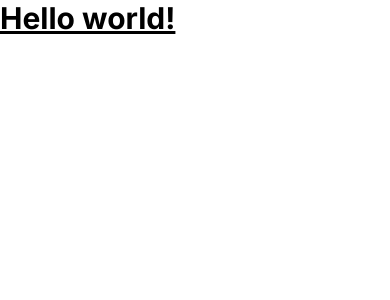
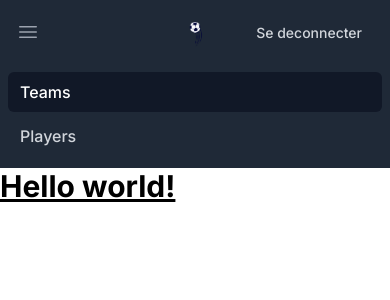
Before and after one commit to crystel1996/team-football, a Next.js app in the folder frontend/app/: page / in a window 390 px wide. Shown: the top 300 px of the page. Built offline with nearby package versions, Linux system fonts and the light colour scheme.

Commit message:
add header component

```diff
--- a/frontend/app/app/layout.tsx
+++ b/frontend/app/app/layout.tsx
@@ -1,6 +1,7 @@
 import type { Metadata } from "next";
 import { Inter } from "next/font/google";
 import "./global.css";
+import { Header } from "@team-football/components";
 
 const inter = Inter({ subsets: ["latin"] });
 
@@ -16,7 +17,10 @@
 }>) {
   return (
     <html lang="en">
-      <body className={inter.className}>{children}</body>
+      <body className={inter.className}>
+        <Header />
+        {children}
+      </body>
     </html>
   );
 }
--- /dev/null
+++ b/frontend/app/components/Header/Header.tsx
@@ -0,0 +1,59 @@
+'use client';
+import { FC, MouseEvent } from "react";
+import { HeaderComponentInterface } from "./interface";
+import { Logout } from "@team-football/services/Logout";
+
+export const Header: FC<HeaderComponentInterface> = () => {
+
+    const handleLogout = (event: MouseEvent<HTMLElement>) => {
+        event.stopPropagation();
+        Logout({
+            redirectTo: '/'
+        });
+    };
+
+    return  <nav className="bg-gray-800">
+                <div className="mx-auto max-w-7xl px-2 sm:px-6 lg:px-8">
+                    <div className="relative flex h-16 items-center justify-between">
+                        <div className="absolute inset-y-0 left-0 flex items-center sm:hidden">
+                            <button type="button" className="relative inline-flex items-center justify-center rounded-md p-2 text-gray-400 hover:bg-gray-700 hover:text-white focus:outline-none focus:ring-2 focus:ring-inset focus:ring-white" aria-controls="mobile-menu" aria-expanded="false">
+                                <span className="absolute -inset-0.5"></span>
+                                <span className="sr-only">Open main menu</span>
+
+                                <svg className="block h-6 w-6" fill="none" viewBox="0 0 24 24" stroke-width="1.5" stroke="currentColor" aria-hidden="true">
+                                <path stroke-linecap="round" stroke-linejoin="round" d="M3.75 6.75h16.5M3.75 12h16.5m-16.5 5.25h16.5" />
+                                </svg>
+
+                                <svg className="hidden h-6 w-6" fill="none" viewBox="0 0 24 24" stroke-width="1.5" stroke="currentColor" aria-hidden="true">
+                                <path stroke-linecap="round" stroke-linejoin="round" d="M6 18L18 6M6 6l12 12" />
+                                </svg>
+                            </button>
+                        </div>
+                        <div className="flex flex-1 items-center justify-center sm:items-stretch sm:justify-start">
+                            <div className="flex flex-shrink-0 items-center">
+                                <img className="h-8 w-auto" src="/logo.png" alt="Team football" />
+                            </div>
+                        <div className="hidden sm:ml-6 sm:block">
+                            <div className="flex space-x-4">
+                                <a href="/teams" className="rounded-md bg-gray-900 px-3 py-2 text-sm font-medium text-white" aria-current="page">Teams</a>
+                                <a href="/players" className="rounded-md px-3 py-2 text-sm font-medium text-gray-300 hover:bg-gray-700 hover:text-white">Players</a>
+                            </div>
+                        </div>
+                        </div>
+                        <div className="absolute inset-y-0 right-0 flex items-center pr-2 sm:static sm:inset-auto sm:ml-6 sm:pr-0">
+                            <div className="relative ml-3">
+                                <a href="javascript:void(0)" onClick={handleLogout} className="rounded-md px-3 py-2 text-sm font-medium text-gray-300 hover:bg-gray-700 hover:text-white">Se deconnecter</a>
+                            </div>
+                        </div>
+                    </div>
+                </div>
+
+
+                <div className="sm:hidden" id="mobile-menu">
+                    <div className="space-y-1 px-2 pb-3 pt-2">
+                        <a href="/teams" className="block rounded-md bg-gray-900 px-3 py-2 text-base font-medium text-white" aria-current="page">Teams</a>
+                        <a href="/players" className="block rounded-md px-3 py-2 text-base font-medium text-gray-300 hover:bg-gray-700 hover:text-white">Players</a>
+                    </div>
+                </div>
+            </nav>
+}
--- /dev/null
+++ b/frontend/app/components/Header/index.ts
@@ -0,0 +1 @@
+export * from './Header'
--- /dev/null
+++ b/frontend/app/components/Header/interface.ts
@@ -0,0 +1 @@
+export interface HeaderComponentInterface {}
--- /dev/null
+++ b/frontend/app/components/index.ts
@@ -0,0 +1 @@
+export * from './Header'
--- /dev/null
+++ b/frontend/app/services/Logout/Logout.ts
@@ -0,0 +1,6 @@
+import { LogoutServiceInterface } from "./interface";
+
+export const Logout = (input: LogoutServiceInterface) => {
+    localStorage.removeItem('accessToken');
+    window.location.href = input.redirectTo ?? '/';
+}
--- /dev/null
+++ b/frontend/app/services/Logout/index.ts
@@ -0,0 +1 @@
+export * from './Logout';
--- /dev/null
+++ b/frontend/app/services/Logout/interface.ts
@@ -0,0 +1,3 @@
+export interface LogoutServiceInterface {
+    redirectTo?: string;
+}
```
Also changed, not shown: frontend/app/public/logo.png (added), frontend/app/services/index.ts (added).
